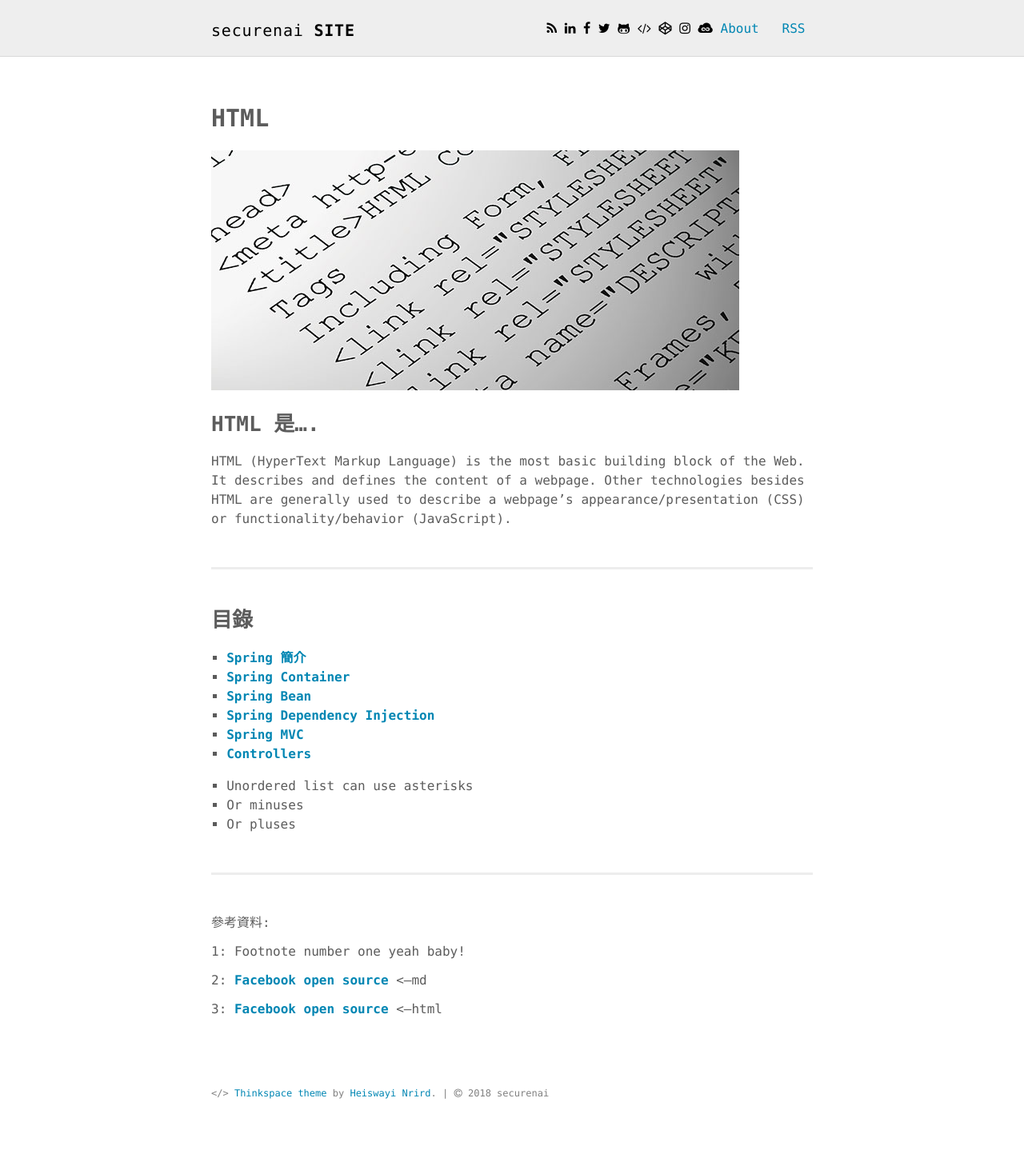
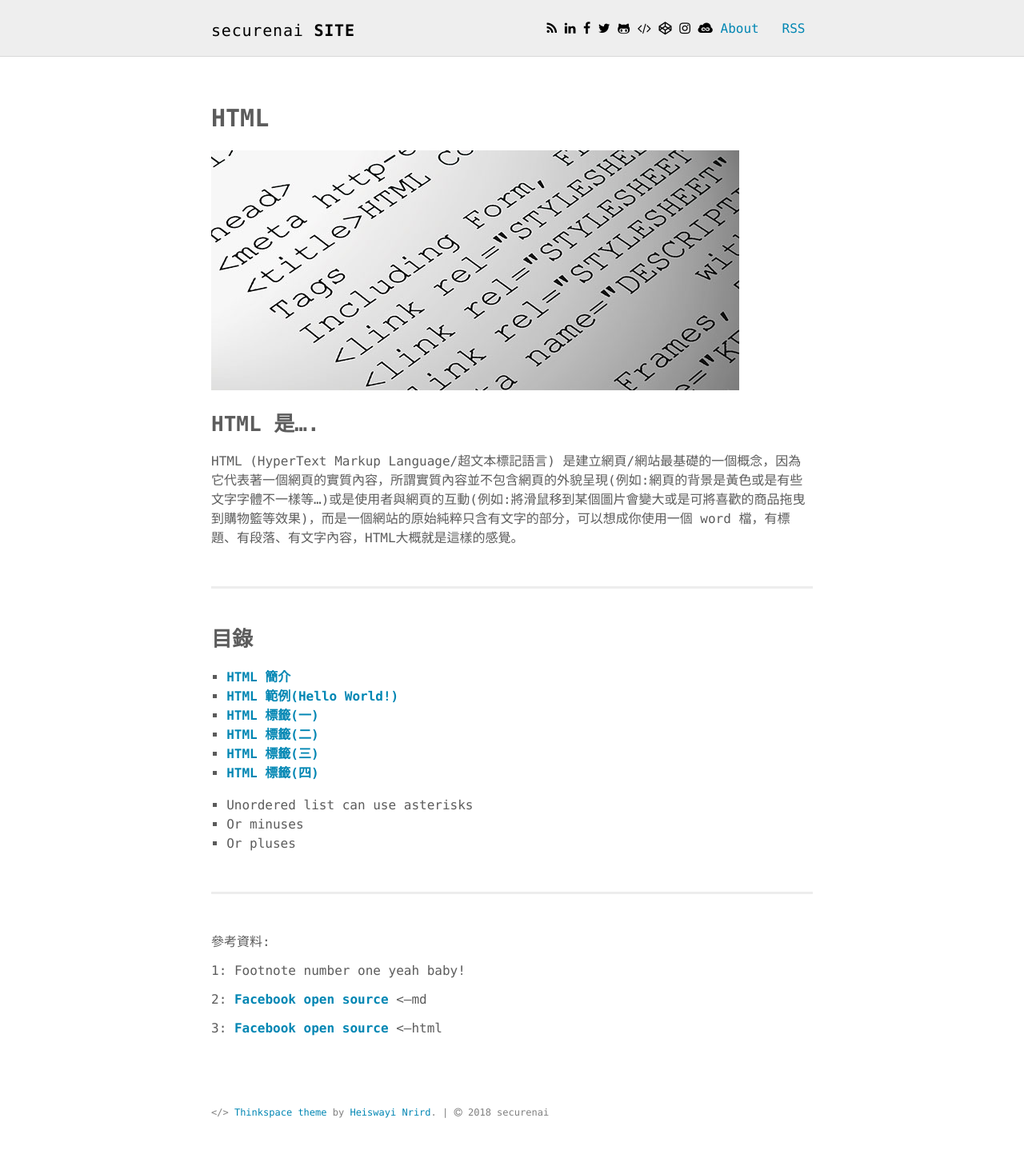
Before and after one commit to securenai/securenai.github.io, a Jekyll site: the page built from HTML/HTML.md, in a window 1280 px wide. Shown: the whole page at 80% size. Built offline with Jekyll 4.4.1, drawn with Linux system fonts in a browser that asks for light colours; before the commit the page ends 1424 px from its top, so only the background shows below that.

Commit message:
Update HTML.md

```diff
--- a/HTML/HTML.md
+++ b/HTML/HTML.md
@@ -12,18 +12,18 @@ published: true
 
 ## HTML 是....
 
-HTML (HyperText Markup Language) is the most basic building block of the Web. It describes and defines the content of a webpage. Other technologies besides HTML are generally used to describe a webpage's appearance/presentation (CSS) or functionality/behavior (JavaScript).
+HTML (HyperText Markup Language/超文本標記語言) 是建立網頁/網站最基礎的一個概念，因為它代表著一個網頁的實質內容，所謂實質內容並不包含網頁的外貌呈現(例如:網頁的背景是黃色或是有些文字字體不一樣等...)或是使用者與網頁的互動(例如:將滑鼠移到某個圖片會變大或是可將喜歡的商品拖曳到購物籃等效果)，而是一個網站的原始純粹只含有文字的部分，可以想成你使用一個 word 檔，有標題、有段落、有文字內容，HTML大概就是這樣的感覺。
 
 <div class="divider"></div>
 
 ## 目錄
 
-1. [**Spring 簡介**](/spring/spring_page1)
-2. [**Spring Container**](/spring/spring_page2)
-3. [**Spring Bean**](/spring/spring_page3)
-4. [**Spring Dependency Injection**](/spring/spring_page4)
-5. [**Spring MVC**](/spring/spring_mvc_page01)
-6. [**Controllers**](/spring/spring_mvc_page02)
+1. [**HTML 簡介**](/spring/spring_page1)
+2. [**HTML 範例(Hello World!)**](/spring/spring_page2)
+3. [**HTML 標籤(一)**](/spring/spring_page3)
+4. [**HTML 標籤(二)**](/spring/spring_page4)
+5. [**HTML 標籤(三)**](/spring/spring_mvc_page01)
+6. [**HTML 標籤(四)**](/spring/spring_mvc_page02)
 
 * Unordered list can use asterisks
 - Or minuses
```
